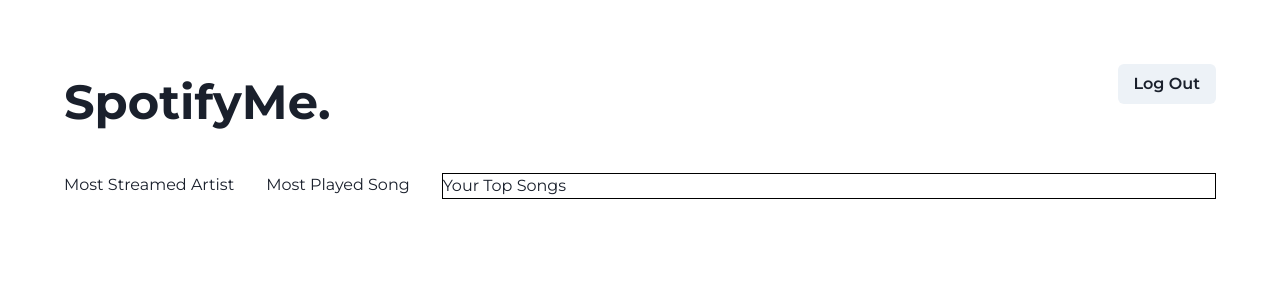
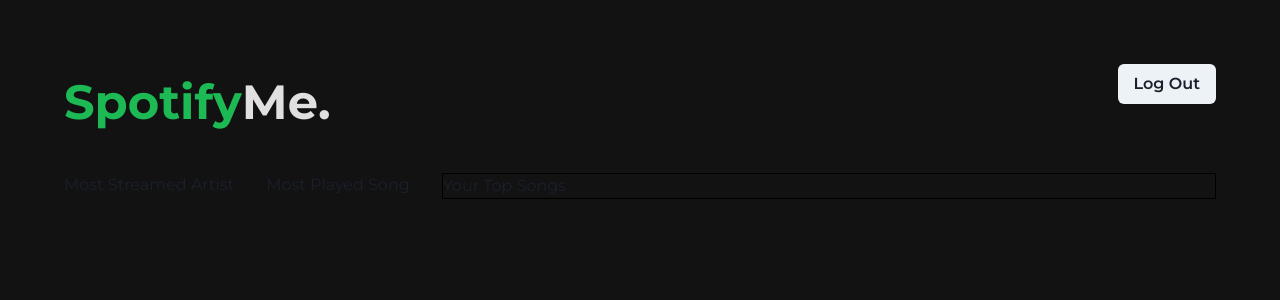
Before and after one commit to zelladays/spotify-me, a React (Create React App) app: page /home in a window 1280 px wide. Shown: the top 300 px of the page. Built offline with nearby package versions, Linux system fonts and the light colour scheme.

Commit message:
feat: title styling change

```diff
--- a/public/index.html
+++ b/public/index.html
@@ -32,7 +32,7 @@
     -->
     <title>React App</title>
   </head>
-  <body>
+  <body style="background-color: #121212">
     <noscript>You need to enable JavaScript to run this app.</noscript>
     <div id="root"></div>
     <!--
--- a/src/libs/feature-home-page/src/screens/HomePageScreen.tsx
+++ b/src/libs/feature-home-page/src/screens/HomePageScreen.tsx
@@ -2,11 +2,18 @@ import { Button, Flex, Text } from "@chakra-ui/react";
 import { useTheme } from "../../../shared/theme";
 
 export const HomePageScreen = () => {
-  const { textStyles } = useTheme();
+  const { textStyles, colors } = useTheme();
   return (
     <Flex flexDirection="column" p="16" gap="8">
       <Flex justifyContent="space-between">
-        <Text {...textStyles.h1}>SpotifyMe.</Text>
+        <Text {...textStyles.h1}>
+          <Text as="span" color={colors.brandGreen}>
+            Spotify
+          </Text>
+          <Text as="span" color={colors.textPrimary}>
+            Me.
+          </Text>
+        </Text>
         <Button>Log Out</Button>
       </Flex>
       <Flex gap="8">
```
